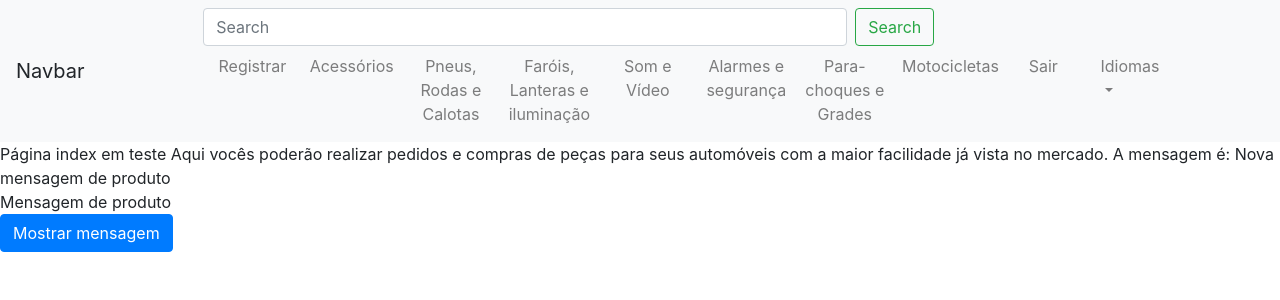
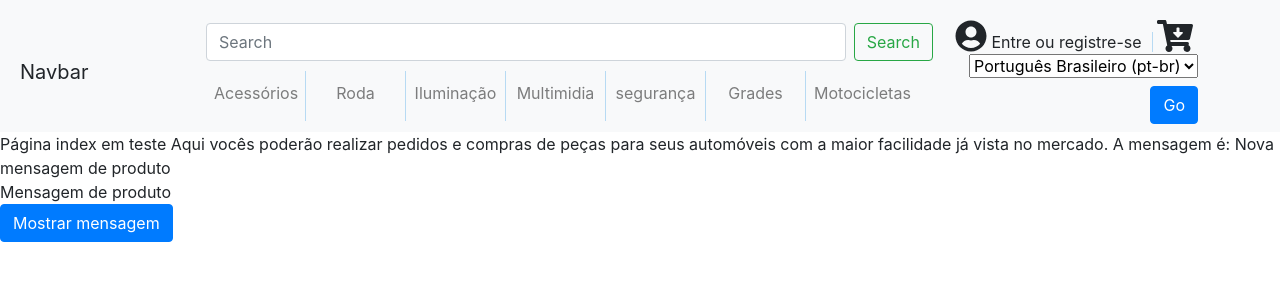
Before and after one commit to Akijunior/projeto_pi, a Django app: page /index in a window 1280 px wide. Shown: the top 300 px of the page. Run offline with Django 3.2, Linux system fonts and the light colour scheme; the visitor is signed in with stand-in values (Sample User, id 1); data that the repository does not hold is empty; some libraries are stand-ins or nearby versions.

Commit message:
re-organização de itens no header da home

```diff
--- a/core/static/css/home.css
+++ b/core/static/css/home.css
@@ -1,4 +1,8 @@
-header{}
+.nav-header{
+	padding-top: 20px;
+	padding-left: 20px;
+	padding-right: 20px;
+}
 
 .logo{
 	width: 15%;
@@ -16,3 +20,21 @@ header{}
 	text-align: center;
 	width: 100px;
 }
+
+.item-header{
+	height: 50px;
+	border-right: 1px solid #B7DAF3;
+}
+
+.item{
+	height: 50px;
+}
+
+.cart{
+	width: 20%;
+	text-align: right;
+}
+
+.profile{
+	width: 100%;
+}
--- a/core/templates/base_loged.html
+++ b/core/templates/base_loged.html
@@ -9,11 +9,13 @@
     <link rel="stylesheet" href="https://maxcdn.bootstrapcdn.com/bootstrap/4.0.0/css/bootstrap.min.css"
           integrity="sha384-Gn5384xqQ1aoWXA+058RXPxPg6fy4IWvTNh0E263XmFcJlSAwiGgFAW/dAiS6JXm" crossorigin="anonymous">
     <link rel="stylesheet" type="text/css" href="{% static 'css/home.css' %}">
+    <script defer src="https://use.fontawesome.com/releases/v5.0.8/js/solid.js" integrity="sha384-+Ga2s7YBbhOD6nie0DzrZpJes+b2K1xkpKxTFFcx59QmVPaSA8c7pycsNaFwUK6l" crossorigin="anonymous"></script>
+    <script defer src="https://use.fontawesome.com/releases/v5.0.8/js/fontawesome.js" integrity="sha384-7ox8Q2yzO/uWircfojVuCQOZl+ZZBg2D2J5nkpLqzH1HY0C1dHlTKIbpRz/LG23c" crossorigin="anonymous"></script>
     <title>Active Gears</title>
 </head>
 <body>
 <header>
-    <nav class="navbar navbar-expand-lg navbar-light bg-light" style="background-color: #e3f2fd;">
+    <nav class="navbar navbar-expand-lg navbar-light bg-light nav-header" style="background-color: #e3f2fd;">
 
         <div class="logo">
             <button class="navbar-toggler" type="button" data-toggle="collapse" data-target="#navbarTogglerDemo03"
@@ -24,43 +26,53 @@
         </div>
 
         <div class="my-header">
+            <div style="margin-bottom: 10px;">
                 <form class="form-inline my-2 my-lg-0">
                     <input class="form-control mr-sm-2 field-busca" type="search" placeholder="Search" aria-label="Search">
                     <button class="btn btn-outline-success my-2 my-sm-0" type="submit">Search</button>
                 </form>
+            </div>
             <div class="collapse navbar-collapse" id="navbarTogglerDemo03">
                 <ul class="navbar-nav mr-auto mt-2 mt-lg-0">
+                    <!--
                     <li class="nav-item center-align">
                         <a class="nav-link" href="{% url 'register_gear' %}">Registrar</a>
                     </li>
+                    -->
                     <li class="nav-item center-align">
-                        <a class="nav-link" href="">Acessórios</a>
+                        <a class="nav-link item-header" href=""><span class="align-middle">Acessórios</span></a>
                     </li>
                     <li class="nav-item center-align">
-                        <a class="nav-link" href="">Pneus, Rodas e Calotas</a>
+                        <a class="nav-link item-header" href=""><span class="align-middle">Roda</span></a>
                     </li>
                     <li class="nav-item center-align">
-                        <a class="nav-link" href="">Faróis, Lanteras e iluminação</a>
+                        <a class="nav-link item-header" href=""><span class="align-middle">Iluminação</span></a>
                     </li>
                     <li class="nav-item center-align">
-                        <a class="nav-link" href="">Som e Vídeo</a>
+                        <a class="nav-link item-header" href=""><span class="align-middle">Multimidia</span></a>
                     </li>
                     <li class="nav-item center-align">
-                        <a class="nav-link" href="">Alarmes e segurança</a>
+                        <a class="nav-link item-header" href=""><span class="align-middle">segurança</span></a>
                     </li>
                     <li class="nav-item center-align">
-                        <a class="nav-link" href="">Para-choques e Grades</a>
+                        <a class="nav-link item-header" href=""><span class="align-middle">Grades</span></a>
                     </li>
                     <li class="nav-item center-align">
-                        <a class="nav-link" href="">Motocicletas</a>
+                        <a class="nav-link item" href=""><span class="align-middle">Motocicletas</span></a>
                     </li>
-                    <li class="nav-item center-align">
-                        <a class="nav-link" href="{% url 'logout' %}">Sair</a>
-                    </li>
-                  <li class="nav-item dropdown">
-                    <a class="nav-link dropdown-toggle" data-toggle="dropdown" href="#" role="button"
-                       aria-haspopup="true" aria-expanded="false">{% trans 'Idiomas' %}</a>
-                    <div class="dropdown-menu">
+
+                </ul>
+            </div>
+        </div>
+
+        <div class="cart">
+            <div class="center-align profile">
+                <i class="fas fa-user-circle fa-2x"></i>
+                <span class="item-header" style="padding-right: 10px;">Entre ou registre-se</span>
+
+                <i class="fas fa-cart-arrow-down fa-2x" style="margin-left: : 10px;"></i>
+            </div>
+
                     <form action="{% url 'set_language' %}" method="post">
                         {% csrf_token %}
                         <input name="next" type="hidden" value="{{ redirect_to }}"/>
@@ -84,10 +96,11 @@
                         </label>
                         <input type="submit" class="btn btn-primary" value="Go"/>
                     </form>
-                    </div>
+            <!--
+            <li class="nav-item center-align">
+                <a class="nav-link" href="{% url 'logout' %}">Sair</a>
             </li>
-                </ul>
-            </div>
+            -->
         </div>
 
     </nav>
```
Lines whose indentation alone changed are shown as unchanged.
